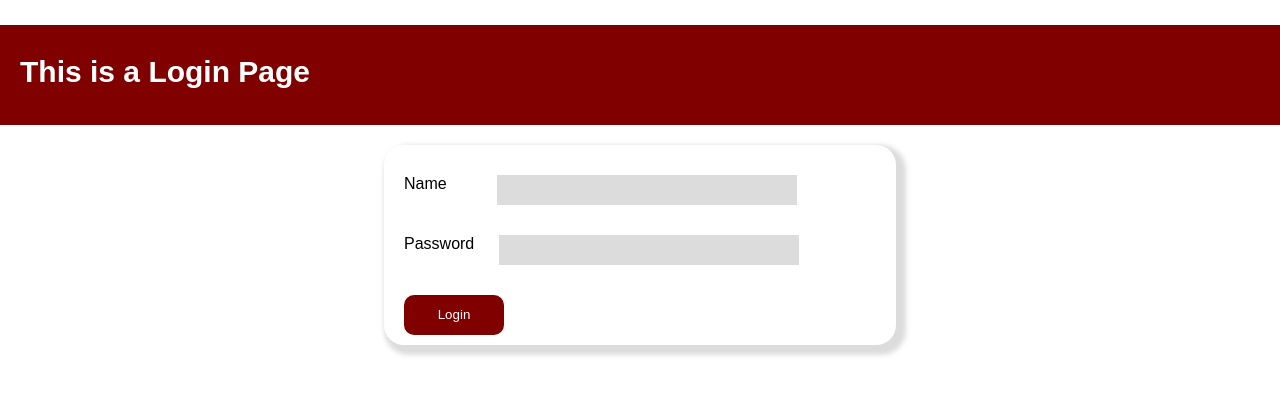
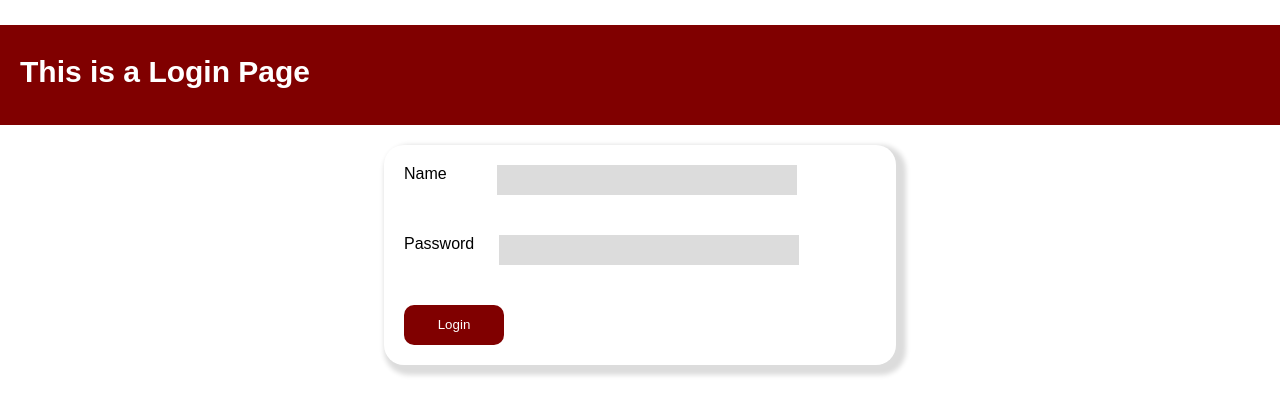
Before and after one commit to MahsumaRezai/React_Form, a React (Create React App) app: page / in a window 1280 px wide. Shown: the top 414 px of the page. Built offline with nearby package versions, Linux system fonts and the light colour scheme; the HTML template or start-up script is replaced by a standard one.

Commit message:
word on data save

```diff
--- a/src/Componet/Card.module.css
+++ b/src/Componet/Card.module.css
@@ -1,9 +1,9 @@
 .card {
     width: 40%;
-    height: 200px;
     margin: auto;
     box-shadow: 5px 5px 5px 5px gainsboro;
     border-radius: 20px;
-    padding-top: 30px;
+    padding-top: 20px;
     padding-left: 20px;
+    padding-bottom: 20px;
 }
--- a/src/Componet/Form.js
+++ b/src/Componet/Form.js
@@ -1,18 +1,29 @@
-import { Fragment } from "react";
+import { Fragment, useState } from "react";
 import classes from './Form.module.css';
 import Button from "./Button";
 
 const Form = () => {
+    const [nameEnter, nameFun] = useState('');
+    const [passwordEnter, passwordFun] = useState('');
+    const datanameHandler = (event) => {
+        nameFun(event.target.value);
+        console.log(nameEnter)
+
+    }
+    const datapasswordHandler = (event) => {
+        passwordFun(event.target.value);
+        console.log(passwordEnter)
+    }
     return (
         <Fragment>
             <form className={classes.form}>
                 <div className={classes.content}>
                     <label>Name</label>
-                    <input type="text"></input>
+                    <input type="text" onChange={datanameHandler}></input>
                 </div>
                 <div className={classes.content_one}>
                     <label>Password</label>
-                    <input type="password"></input>
+                    <input type="password" onChange={datapasswordHandler}></input>
                 </div>
                 <div>
                     <Button>Login</Button>
--- a/src/Componet/Form.module.css
+++ b/src/Componet/Form.module.css
@@ -3,7 +3,7 @@
     flex-direction: column;
     justify-content: flex-start;
     align-items: flex-start;
-    gap: 30px;
+    gap: 40px;
 }
 
 .content {
```
